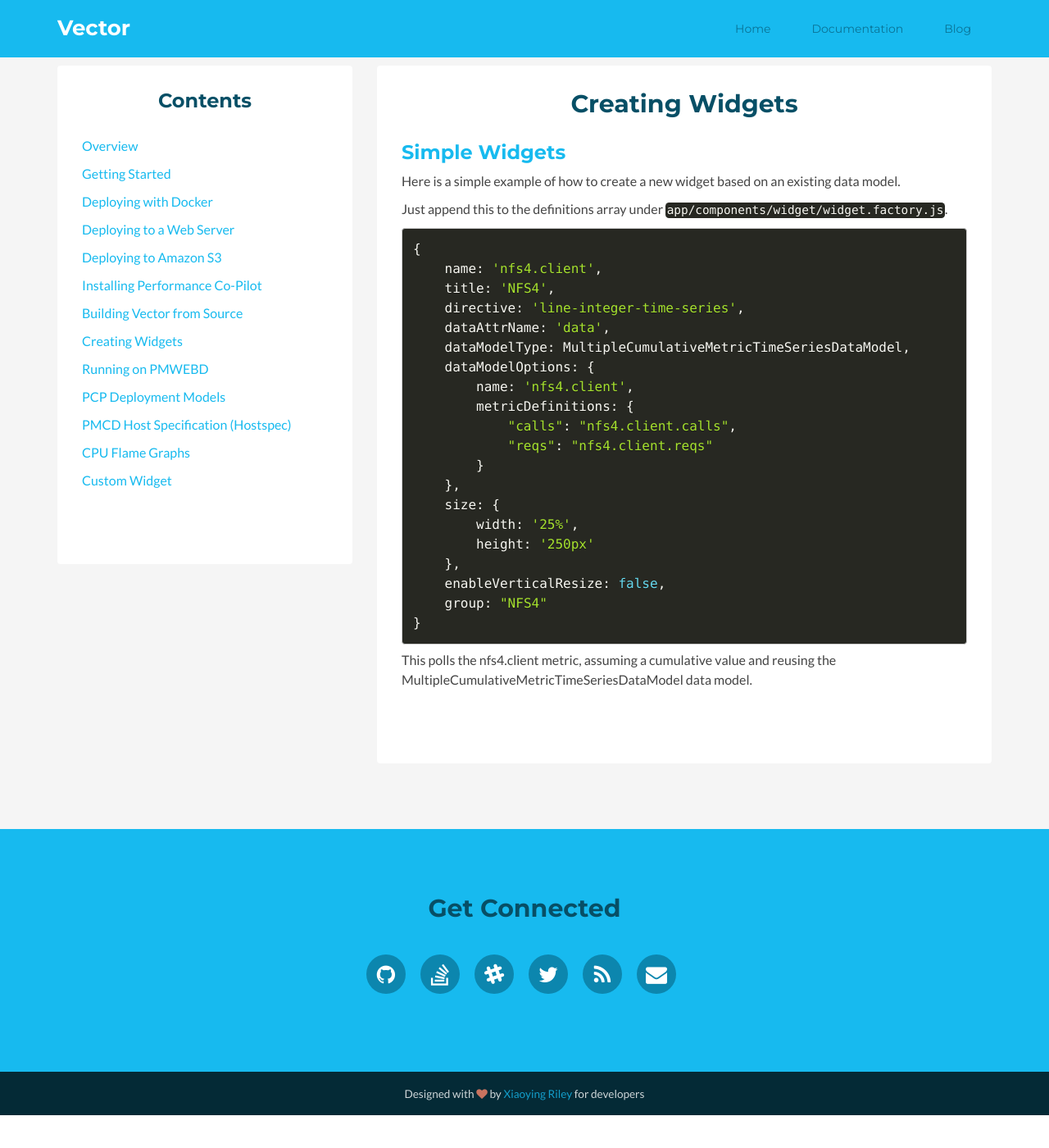
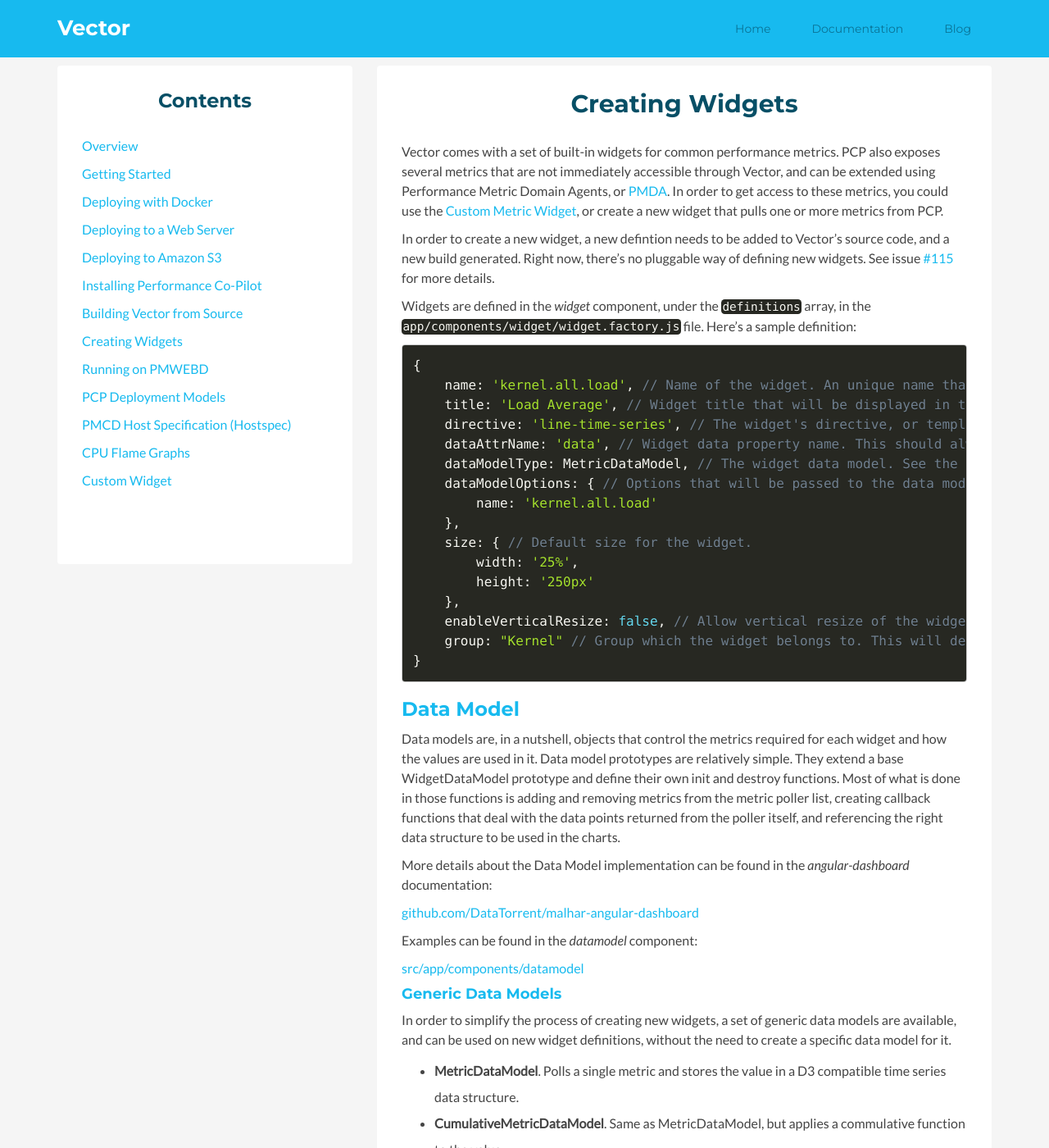
Before and after one commit to spiermar/getvector.io, a Jekyll site: the page built from _docs/creating-widgets.md, in a window 1280 px wide and 1400 px high. Shown: the whole window at 82% size. Built offline with Jekyll 4.4.1, drawn with Linux system fonts in a browser that asks for light colours; some of the changed text lies outside the part shown.

Commit message:
docs: improving creating widget how to

````diff
--- a/_docs/creating-widgets.md
+++ b/_docs/creating-widgets.md
@@ -3,33 +3,62 @@
 index: 7
 ---
 
-### Simple Widgets
+Vector comes with a set of built-in widgets for common performance metrics. PCP also exposes several metrics that are not immediately accessible through Vector, and can be extended using Performance Metric Domain Agents, or [PMDA](http://pcp.io/man/man3/pmda.3.html). In order to get access to these metrics, you could use the [Custom Metric Widget](/docs/custom-widget.html), or create a new widget that pulls one or more metrics from PCP.
 
-Here is a simple example of how to create a new widget based on an existing data model.
+In order to create a new widget, a new defintion needs to be added to Vector's source code, and a new build generated. Right now, there's no pluggable way of defining new widgets. See issue [#115](https://github.com/Netflix/vector/issues/115) for more details.
 
-Just append this to the definitions array under `app/components/widget/widget.factory.js`.
+Widgets are defined in the _widget_ component, under the `definitions` array, in the `app/components/widget/widget.factory.js` file. Here's a sample definition:
 
 ```javascript
 {
-    name: 'nfs4.client',
-    title: 'NFS4',
-    directive: 'line-integer-time-series',
-    dataAttrName: 'data',
-    dataModelType: MultipleCumulativeMetricTimeSeriesDataModel,
-    dataModelOptions: {
-        name: 'nfs4.client',
-        metricDefinitions: {
-            "calls": "nfs4.client.calls",
-            "reqs": "nfs4.client.reqs"
-        }
+    name: 'kernel.all.load', // Name of the widget. An unique name that will be used to reference the widget within the application.
+    title: 'Load Average', // Widget title that will be displayed in the widget title bar.
+    directive: 'line-time-series', // The widget's directive, or template, in Angular's dash notation. e.g.: lineTimeSeries in this case.
+    dataAttrName: 'data', // Widget data property name. This should always be "data".
+    dataModelType: MetricDataModel, // The widget data model. See the "Data Model" section below for more details.
+    dataModelOptions: { // Options that will be passed to the data model.
+        name: 'kernel.all.load'
     },
-    size: {
+    size: { // Default size for the widget.
         width: '25%',
         height: '250px'
     },
-    enableVerticalResize: false,
-    group: "NFS4"
+    enableVerticalResize: false, // Allow vertical resize of the widget.
+    group: "Kernel" // Group which the widget belongs to. This will define where the widget link will be added in the "Widget" drop down menu.
 }
 ```
 
-This polls the nfs4.client metric, assuming a cumulative value and reusing the MultipleCumulativeMetricTimeSeriesDataModel data model.
+### Data Model
+
+Data models are, in a nutshell, objects that control the metrics required for each widget and how the values are used in it. Data model prototypes are relatively simple. They extend a base WidgetDataModel prototype and define their own init and destroy functions. Most of what is done in those functions is adding and removing metrics from the metric poller list, creating callback functions that deal with the data points returned from the poller itself, and referencing the right data structure to be used in the charts.
+
+More details about the Data Model implementation can be found in the _angular-dashboard_ documentation:
+
+[github.com/DataTorrent/malhar-angular-dashboard](https://github.com/DataTorrent/malhar-angular-dashboard#datamodeltype)
+
+Examples can be found in the _datamodel_ component:
+
+[src/app/components/datamodel](https://github.com/Netflix/vector/tree/master/src/app/components/datamodel)
+
+#### Generic Data Models
+
+In order to simplify the process of creating new widgets, a set of generic data models are available, and can be used on new widget definitions, without the need to create a specific data model for it.
+
+* **MetricDataModel**. Polls a single metric and stores the value in a D3 compatible time series data structure.
+* **CumulativeMetricDataModel**. Same as MetricDataModel, but applies a commulative function to the value.
+* **CumulativeUtilizationMetricDataModel**. Same as CumulativeMetricDataModel, but applies a normalization function to the value.
+* **ConvertedMetricDataModel**. Same as MetricDataModel, but applies a conversion function to the value.
+* **MultipleMetricDataModel**. Same as MetricDataModel, but accepts multiple metrics and combines the values into a single data structure.
+* **MultipleCumulativeMetricDataModel**. Same as CumulativeMetricDataModel, but accepts multiple metrics and combines the values into a single data structure.
+
+The source code can be found at:
+
+[src/app/components/datamodel](https://github.com/Netflix/vector/tree/master/src/app/components/datamodel)
+
+### Directives/Templates
+
+With the exception of the flame graph widgets, all Vector widgets use one of two directives, `line-time-series` or `area-stacked-time-series`. The first displaying a simple line chart, and the second, a stacked area chart. These two directives should cover most use cases, but you are free create your own.
+
+The source code for the directives and templates can be found at:
+
+[src/app/components/chart](https://github.com/Netflix/vector/tree/master/src/app/components/chart)
````
